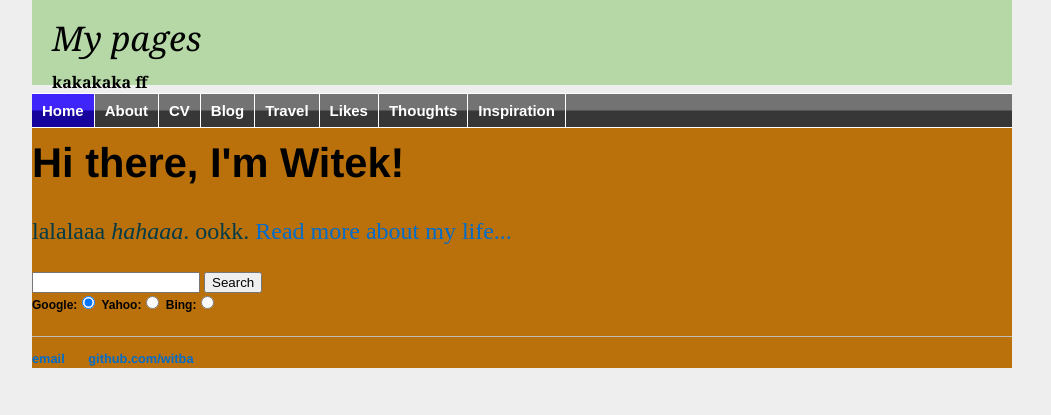
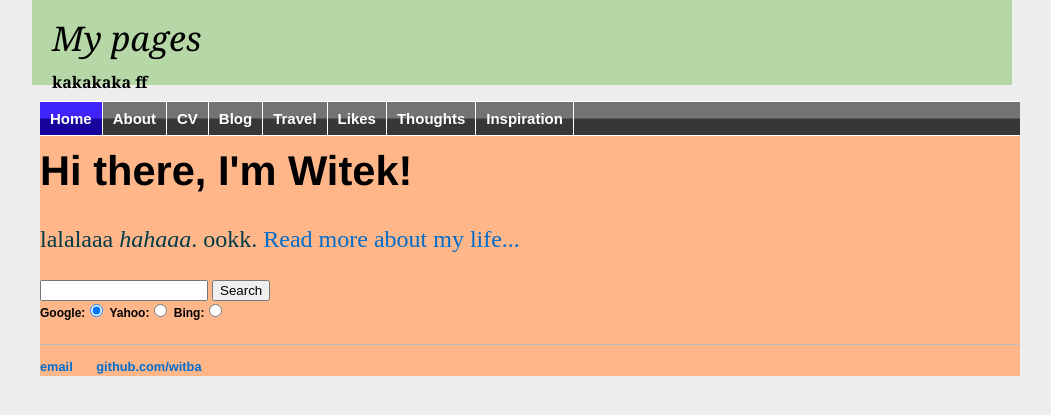
Before and after one commit to witba/witba.github.io, a Jekyll site: the page built from index.html, in a window 1280 px wide. Shown: the top 415 px of the page, without its empty margins (118-1169 px from the left). Built offline with Jekyll 4.4.1, drawn with Linux system fonts in a browser that asks for light colours.

Commit message:
Update main.css

```diff
--- a/css/main.css
+++ b/css/main.css
@@ -3,7 +3,7 @@ body { margin:0 auto; padding:0; margin-bottom: 12px; width: 980px; background:
 #style_container {
 width: 100%;
 margin: auto;
-background: #ba710b;
+background: #FFFFFF;
 }
 #style_header {
 height: 85px;
@@ -11,7 +11,8 @@ background: #b5d8a6;
 }
 #style_content {
 width: 100%;
-background: #ba710b;
+margin: 8px;
+background: #ffb689;
 }
 #style_title {
 padding-top: 15px;
```
